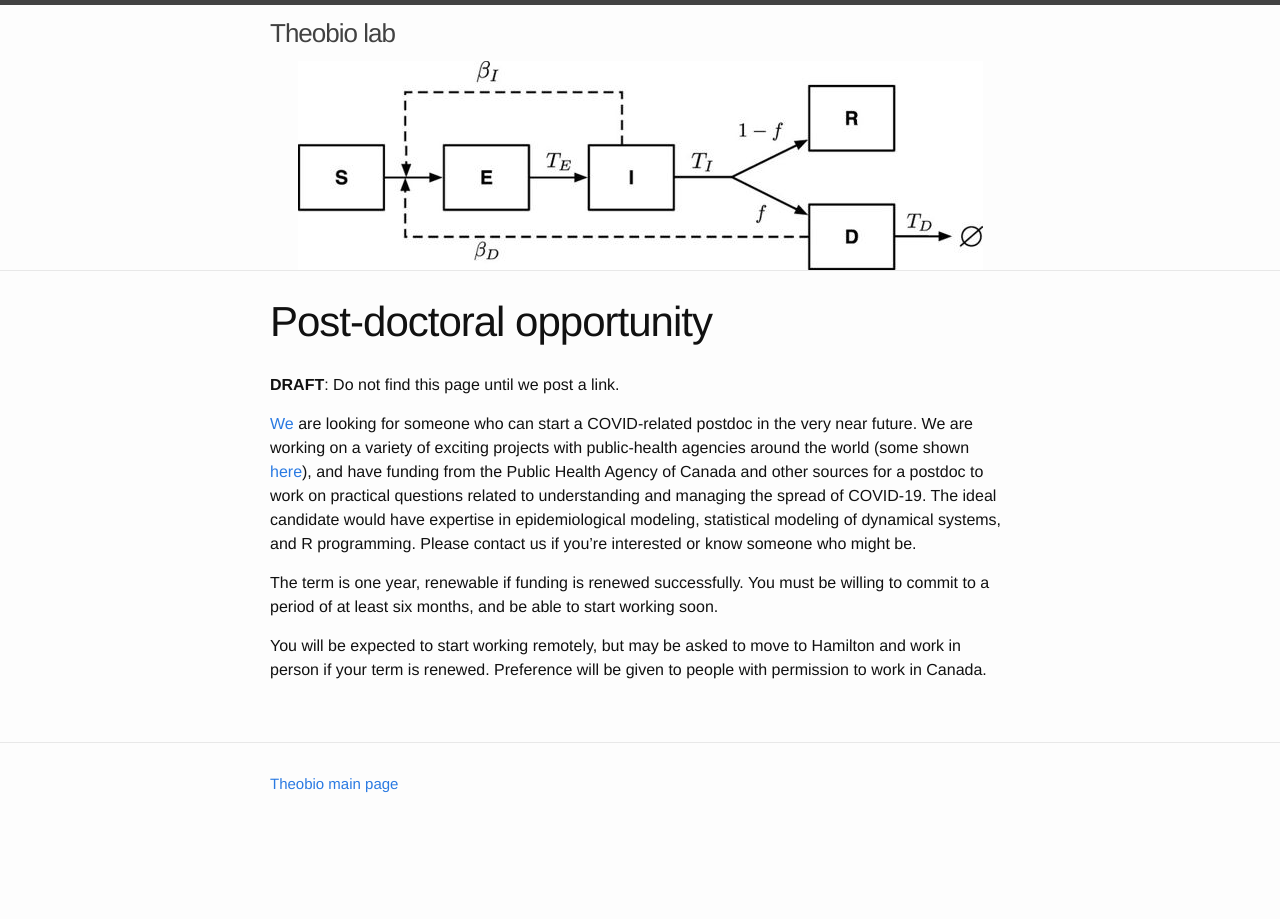
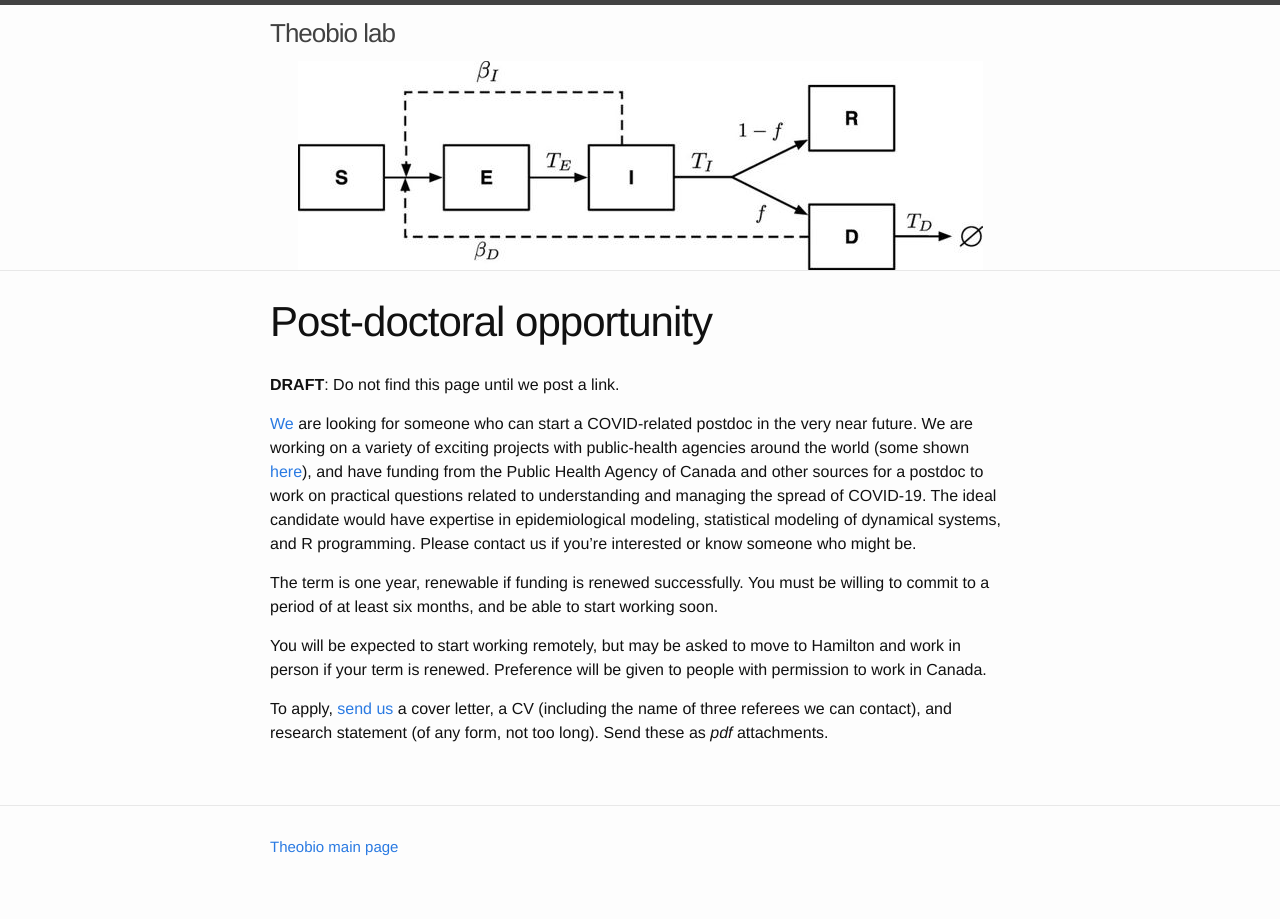
Before and after one commit to mac-theobio/mac-theobio.github.io, a Jekyll site: the page built from postdoc.md, in a window 1280 px wide. Built offline with Jekyll 4.4.1, drawn with Linux system fonts in a browser that asks for light colours.

Commit message:
to apply

```diff
--- a/postdoc.md
+++ b/postdoc.md
@@ -10,3 +10,5 @@ __DRAFT__: Do not find this page until we post a link.
 The term is one year, renewable if funding is renewed successfully. You must be willing to commit to a period of at least six months, and be able to start working soon.
 
 You will be expected to start working remotely, but may be asked to move to Hamilton and work in person if your term is renewed. Preference will be given to people with permission to work in Canada.
+
+To apply, [send us](mailto:) a cover letter, a CV (including the name of three referees we can contact), and  research statement (of any form, not too long). Send these as _pdf_ attachments.
```
Also changed, not shown: 1 other file.
